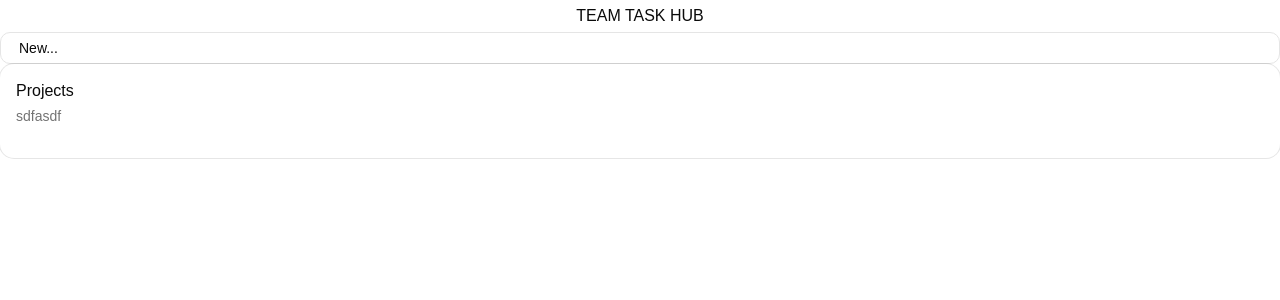
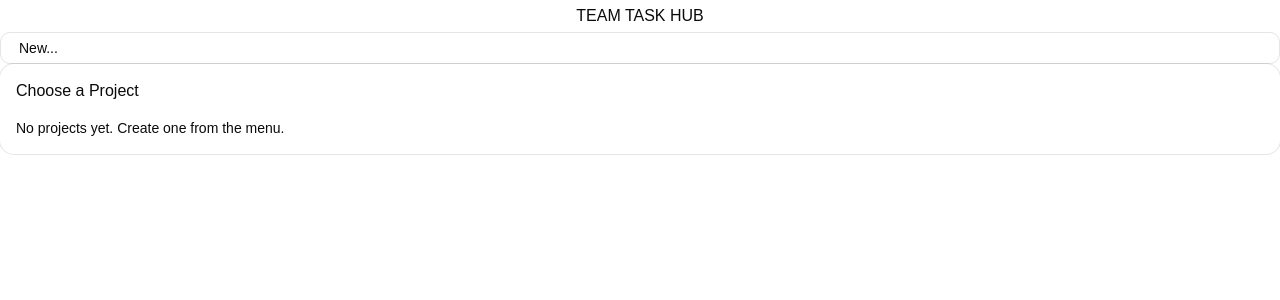
Before and after one commit to manarkisan/team-task-hub, a React (Vite) app: page / in a window 1280 px wide. Shown: the top 300 px of the page. Built offline with nearby package versions, Linux system fonts and the light colour scheme.

Commit message:
I can (very crudely) choose between projects... it's still looks and feels effed up

```diff
--- a/src/App.tsx
+++ b/src/App.tsx
@@ -9,10 +9,10 @@ function App() {
   return (
     <>
     <BrowserRouter>
-     <Layout children={undefined}>
-      {/* <Routes>
-        <Route path="/" element={<Layout children={undefined} />}/>
-      </Routes> */}
+     <Layout >
+      <Routes>
+        {/* <Route path="/" element={ children={undefined} }/> */}
+      </Routes>
      </Layout>
      </BrowserRouter>
     </>
--- a/src/components/DialogWindows/DialogNewTask.tsx
+++ b/src/components/DialogWindows/DialogNewTask.tsx
@@ -11,19 +11,21 @@ import { Field, FieldDescription, FieldGroup, FieldLabel } from "../ui/field";
 import { InputGroup, InputGroupInput, InputGroupAddon, InputGroupTextarea, InputGroupButton } from "../ui/input-group";
 import { useState } from "react";
 import { useTaskStore } from "@/features/tasks/store/taskStore";
-import { TaskSchema } from "@/features/tasks/types";
+import { TaskSchema, type Task } from "@/features/tasks/types";
 import type { Project } from "@/features/projects/types";
 
 type DialogNewTaskProps = {
   project: Project;
   open?: boolean;
   onOpenChange?: (open: boolean) => void;
+  initalData?: Task;
 };
 
 export default function DialogNewTask({
   project,
   open,
   onOpenChange,
+  initalData,
 }: DialogNewTaskProps) {
 
   const [internalOpen, setInternalOpen] = useState(false);
@@ -40,7 +42,7 @@ export default function DialogNewTask({
             <DialogTitle>CREATE NEW TASK</DialogTitle>
             <DialogDescription>Create a new task here.</DialogDescription>
           </DialogHeader>
-          <TaskName onSuccess={() => setIsOpen(false)} project={project}/>
+          <TaskName onSuccess={() => setIsOpen(false)} project={project} initialData={initalData}/>
         </DialogContent>
 
       </Dialog>
@@ -51,16 +53,24 @@ export default function DialogNewTask({
 export function TaskName({
   onSuccess,
   project,
+  initialData,
 }: {
   onSuccess: () => void;
   project: Project;
+  initialData?: Task;
 }) {
    const addTask = useTaskStore((state) => state.addTask);
-  const [title, setTitle] = useState('');
-  const [description, setDescription] = useState('');
+   const updateTask = useTaskStore((state) => state.updateTask)
+  const [title, setTitle] = useState(initialData?.title ?? '');
+  const [description, setDescription] = useState(initialData?.title ?? '');
   const [error, setError] = useState<string | null>(null);
 
   function handleSubmit() {
+    if (initialData) {
+      updateTask(initialData.id, { title, description });
+      onSuccess();
+      return;
+    }
     const result = TaskSchema.safeParse({
       id: crypto.randomUUID(),
       title,
--- a/src/components/DropDowns/DropDownMenu/DropDownMenu.tsx
+++ b/src/components/DropDowns/DropDownMenu/DropDownMenu.tsx
@@ -4,45 +4,31 @@ import {
   MenubarTrigger,
   MenubarContent,
   MenubarItem,
-  MenubarSeparator,
 } from "../../ui/menubar";
 
-type TaskMenubarItem = {
-  label: string;
-  className: string;
-  separator?: undefined;
-};
+// type TaskMenubarItem = {
+//   label: string;
+//   className: string;
+//   separator?: undefined;
+// };
 
-export default function DropDownMenu({ onDelete }: { onDelete: () => void }) {
-  const taskMenuItems: TaskMenubarItem[] = [
-    {
-
-        label: "Edit Task", className: "" },
-    {
-      label: "Delete Task",
-      className: "text-red-600",
-    },
-  ];
+export default function DropDownMenu({ onDelete, onEdit }: {
+  onDelete: () => void;
+  onEdit: () => void;
+}) {
   return (
     <>
       <Menubar>
         <MenubarMenu>
           <MenubarTrigger>...</MenubarTrigger>
           <MenubarContent>
+            <MenubarItem onSelect={onEdit} >
+              Edit Task
 
-            {taskMenuItems.map((item, index) =>
-              item.separator ? (
-                <MenubarSeparator key={index} />
-              ) : (
-                <MenubarItem
-                  key={index}
-                  className={`flex items-center gap-1 p-2.5 ${item.className}`}
-                 onSelect={item.label === "Delete Task" ? onDelete : undefined}  >
-                  <span>{item.label}</span>
-
-                </MenubarItem>
-              ),
-            )}
+            </MenubarItem>
+            <MenubarItem className="text-red-600" onSelect={onDelete}>
+              Delete Task
+            </MenubarItem>
           </MenubarContent>
         </MenubarMenu>
       </Menubar>
--- a/src/components/ProjectArea/ProjectsArea.tsx
+++ b/src/components/ProjectArea/ProjectsArea.tsx
@@ -24,10 +24,28 @@ export default function ProjectsArea() {
   const projects = useProjectStore((state) => state.projects);
   const removeProject = useProjectStore((state) => state.removeProject);
 
+  const activeProjectId = useProjectStore((state) => state.activeProjectId);
+const setActiveProject = useProjectStore((state) => state.setActiveProject);
+const activeProject = projects.find((p) => p.id === activeProjectId);
+
+if (!activeProject) {
+  return (
+    <Card>
+      <CardHeader><CardTitle>Choose a Project</CardTitle></CardHeader>
+      <CardContent>
+        {projects.length === 0 && <p>No projects yet. Create one from the menu.</p>}
+        {projects.map((p) => (
+          <button key={p.id} onClick={() => setActiveProject(p.id)}>{p.title}</button>
+        ))}
+      </CardContent>
+    </Card>
+  );
+}
+
   return (
     <Card>
       <CardHeader>
-        <CardTitle>Projects</CardTitle>
+        <CardTitle>{activeProject.title}</CardTitle>
         <CardDescription>sdfasdf</CardDescription>
         <CardAction>
 
@@ -39,7 +57,7 @@ export default function ProjectsArea() {
             <h3>{project.title}</h3>
              <DialogNewTask project={project} />
              <Button onClick={() => removeProject(project.id)}>Delete Project</Button>
-            <Board project={project} />
+            <Board project={activeProject} />
           </div>
         ))}
       </CardContent>
--- a/src/components/SingleTasks/SingleTask.tsx
+++ b/src/components/SingleTasks/SingleTask.tsx
@@ -8,25 +8,42 @@ import {
 } from "@/components/ui/card";
 import DropDownMenu from "../DropDowns/DropDownMenu/DropDownMenu";
 import { useTaskStore } from "@/features/tasks/store/taskStore";
-import type { Task } from '@/features/tasks/types';
+import type { Task } from "@/features/tasks/types";
+import { useState } from "react";
+import DialogNewTask from "../DialogWindows/DialogNewTask";
+import { useProjectStore } from "@/features/projects/store/projectStore";
 
-export default function SingleTask({ task }: { task: Task}) {
-  const removeTask = useTaskStore((state) => state.removeTask)
+export default function SingleTask({ task }: { task: Task }) {
+  const removeTask = useTaskStore((state) => state.removeTask);
+  const [editOpen, setEditOpen] = useState(false);
+
+  const activeProjectId = useProjectStore((state) => state.activeProjectId);
+  const projects = useProjectStore((state) => state.projects);
+  const project = projects.find((p) => p.id === activeProjectId);
+
   return (
     <>
+      {project && (
+        <DialogNewTask
+          project={project}
+          open={editOpen}
+          onOpenChange={setEditOpen}
+          initalData={task}
+        />
+      )}
+
       <Card>
         <CardHeader>
-          <CardTitle>
-            {task.title}
-          </CardTitle>
+          <CardTitle>{task.title}</CardTitle>
           <CardAction>
-            <DropDownMenu onDelete={() => removeTask(task.id)} />
+            <DropDownMenu
+              onDelete={() => removeTask(task.id)}
+              onEdit={() => setEditOpen(true)}
+            />
           </CardAction>
         </CardHeader>
         <CardContent>
-          <CardDescription>
-            {task.description}
-          </CardDescription>
+          <CardDescription>{task.description}</CardDescription>
         </CardContent>
       </Card>
     </>
--- a/src/features/projects/store/projectStore.ts
+++ b/src/features/projects/store/projectStore.ts
@@ -7,13 +7,16 @@ const initialProjects = loadFromStorage<Project>(STORAGE_KEY, ProjectSchema);
 
 interface ProjectState {
   projects: Project[];
+  activeProjectId: string | null;
   addProject: (project: Project) => void;
   updateProject: (projectId: string, updates: Partial<Project>) => void;
   removeProject: (projectId: string) => void;
+  setActiveProject: (id: string | null) => void;
 }
 
 export const useProjectStore = create<ProjectState>((set, get) => ({
   projects: initialProjects,
+  activeProjectId: null,
   addProject: (project) =>
     set((state) => {
       const updated = [...state.projects, project];
@@ -35,4 +38,5 @@ export const useProjectStore = create<ProjectState>((set, get) => ({
       saveToStorage(STORAGE_KEY, updated);
       return { projects: updated };
     }),
+     setActiveProject: (id) => set({ activeProjectId: id }),
 }));
--- a/src/features/storage/storage.ts
+++ b/src/features/storage/storage.ts
@@ -1,5 +1,3 @@
-import { ProjectSchema } from "@/features/projects/types";
-import { TaskSchema } from "@/features/tasks/types";
 
 export function loadFromStorage<T>(
   key: string,
```
